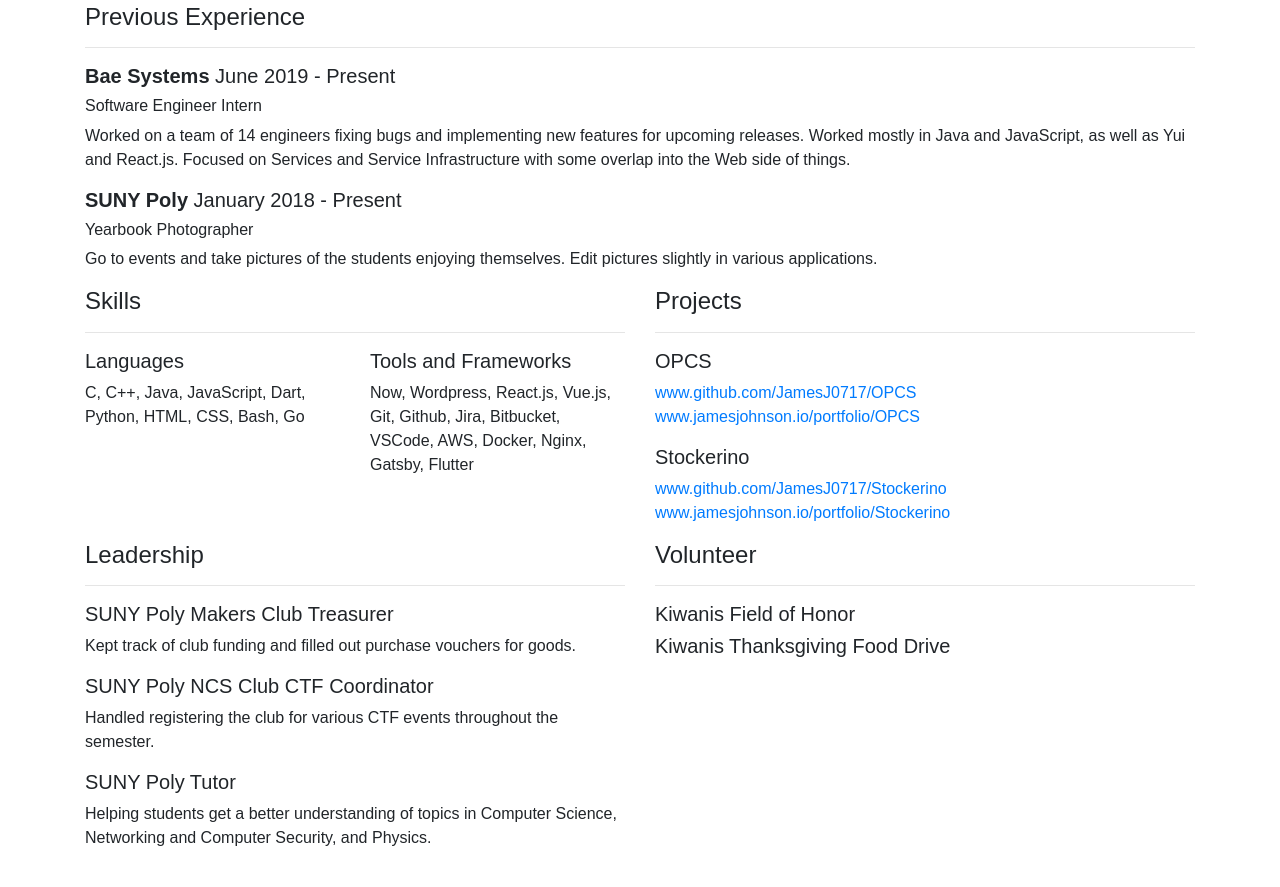
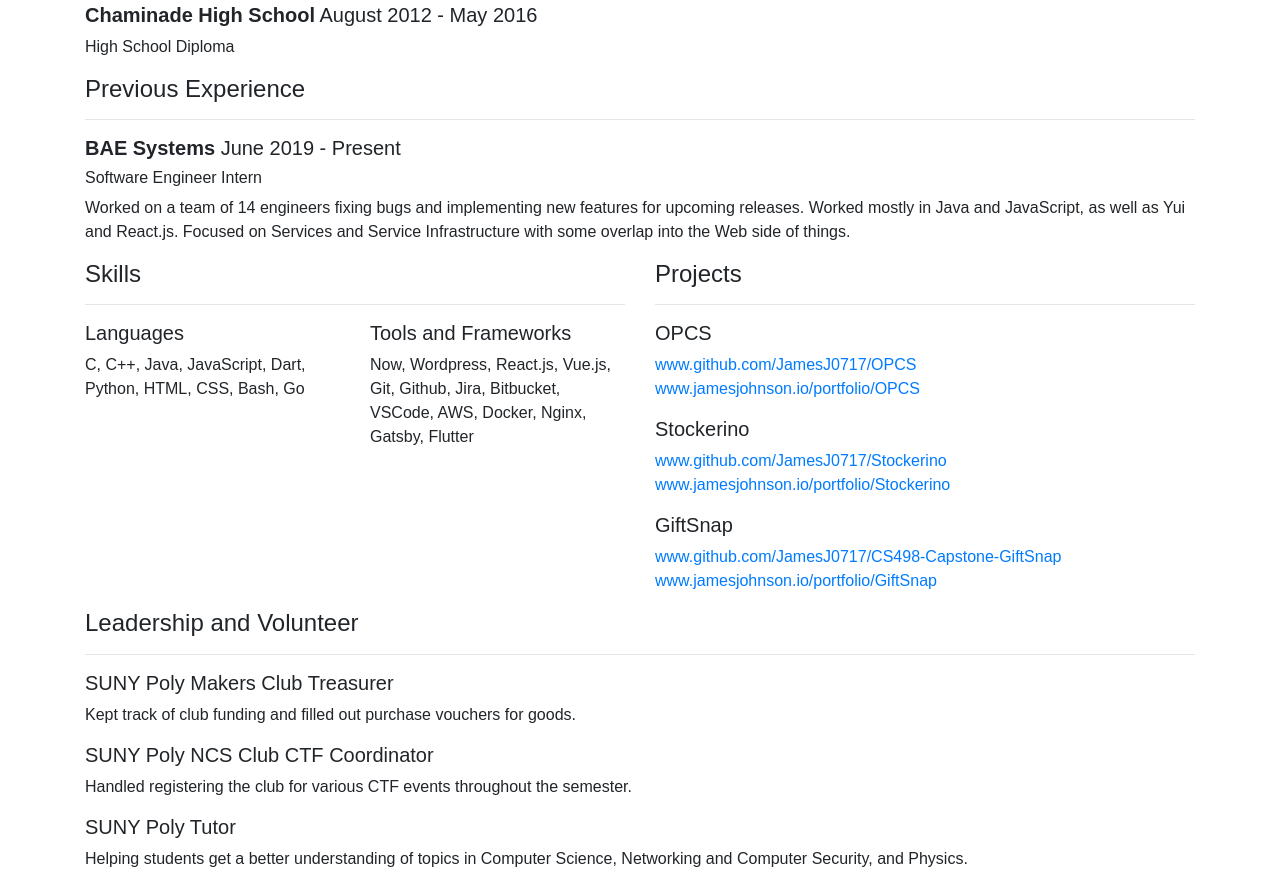
Before and after one commit to JamesJ0717/resume, a plain HTML site: page JJ_Resume.html in a window 1280 px wide. Shown: the part 454-1341 px from the top of the page. Before the commit the page ends 1320 px from the top, so only its background shows below. Drawn offline with nearby package versions, Linux system fonts and the light colour scheme.

Commit message:
changes.  - added GiftSnap to Projects  - removed volunteer section

```diff
--- a/JJ_Resume.html
+++ b/JJ_Resume.html
@@ -16,7 +16,7 @@
     <div class="container">
       <div
         id="header"
-        style="background-color: #66FFFF; padding: 10px; margin-bottom: 10px;"
+        style="background-color: #66ffff; padding: 10px; margin-bottom: 10px;"
       >
         <div class="row">
           <div class="col-9">
@@ -66,13 +66,17 @@
           <li>B.S. Computer and Information Science</li>
           <li>B.S. Network and Computer Security</li>
         </ul>
+        <h5><b>Chaminade High School</b> August 2012 - May 2016</h5>
+        <ul class="list-unstyled">
+          <li>High School Diploma</li>
+        </ul>
       </div>
 
       <div id="previous experience">
         <h4>Previous Experience</h4>
         <hr />
         <div class="experience">
-          <h5><b>Bae Systems </b>June 2019 - Present</h5>
+          <h5><b>BAE Systems </b>June 2019 - Present</h5>
           <h6>Software Engineer Intern</h6>
           <p>
             Worked on a team of 14 engineers fixing bugs and implementing new
@@ -82,14 +86,14 @@
             things.
           </p>
         </div>
-        <div class="experience">
+        <!-- <div class="experience">
           <h5><b>SUNY Poly </b>January 2018 - Present</h5>
           <h6>Yearbook Photographer</h6>
           <p>
             Go to events and take pictures of the students enjoying themselves.
             Edit pictures slightly in various applications.
           </p>
-        </div>
+        </div> -->
         <!-- <div class="experience">
           <h5><b>Chapin Rainbow Stage </b>June 2016 - August 2017</h5>
           <h6>Theater Technician</h6>
@@ -106,18 +110,18 @@
           <h4>Skills</h4>
           <hr />
           <div class="row">
-            <div class="col-6">
+            <div class="col">
               <h5>Languages</h5>
-              <ul class="list-unstyled">
+              <ol class="list-unstyled">
                 C, C++, Java, JavaScript, Dart, Python, HTML, CSS, Bash, Go
-              </ul>
+              </ol>
             </div>
             <div class="col-6">
               <h5>Tools and Frameworks</h5>
-              <ul class="list-unstyled">
+              <ol class="list-unstyled">
                 Now, Wordpress, React.js, Vue.js, Git, Github, Jira, Bitbucket,
                 VSCode, AWS, Docker, Nginx, Gatsby, Flutter
-              </ul>
+              </ol>
             </div>
           </div>
         </div>
@@ -126,7 +130,7 @@
           <hr />
           <ul class="list-unstyled">
             <h5>OPCS</h5>
-            <ul class="list-unstyled">
+            <ol class="list-unstyled">
               <li>
                 <a href="https://github.com/JamesJ0717/OPCS"
                   >www.github.com/JamesJ0717/OPCS</a
@@ -137,7 +141,7 @@
                   >www.jamesjohnson.io/portfolio/OPCS</a
                 >
               </li>
-            </ul>
+            </ol>
             <p></p>
             <h5>Stockerino</h5>
             <ul class="list-unstyled">
@@ -152,13 +156,26 @@
                 >
               </li>
             </ul>
+            <p></p>
+            <h5>GiftSnap</h5>
+            <ul class="list-unstyled">
+              <li>
+                <a href="https://github.com/JamesJ0717/CS498-Capstone-GiftSnap"
+                  >www.github.com/JamesJ0717/CS498-Capstone-GiftSnap</a
+                >
+              </li>
+              <li>
+                <a href="https://www.jamesjohnson.io/portfolio/GiftSnap"
+                  >www.jamesjohnson.io/portfolio/GiftSnap</a
+                >
+              </li>
+            </ul>
           </ul>
         </div>
       </div>
-
       <div id="leadership and Volunteer" class="row">
-        <div class="col-6">
-          <h4>Leadership</h4>
+        <div class="col">
+          <h4>Leadership and Volunteer</h4>
           <hr />
           <ul class="list-unstyled">
             <h5>SUNY Poly Makers Club Treasurer</h5>
@@ -182,14 +199,6 @@
             </li>
           </ul>
         </div>
-        <div class="col-6">
-          <h4>Volunteer</h4>
-          <hr />
-          <ul class="list-unstyled">
-            <li><h5>Kiwanis Field of Honor</h5></li>
-            <li><h5>Kiwanis Thanksgiving Food Drive</h5></li>
-          </ul>
-        </div>
       </div>
     </div>
   </body>
```
Also changed, not shown: 2 other files.
